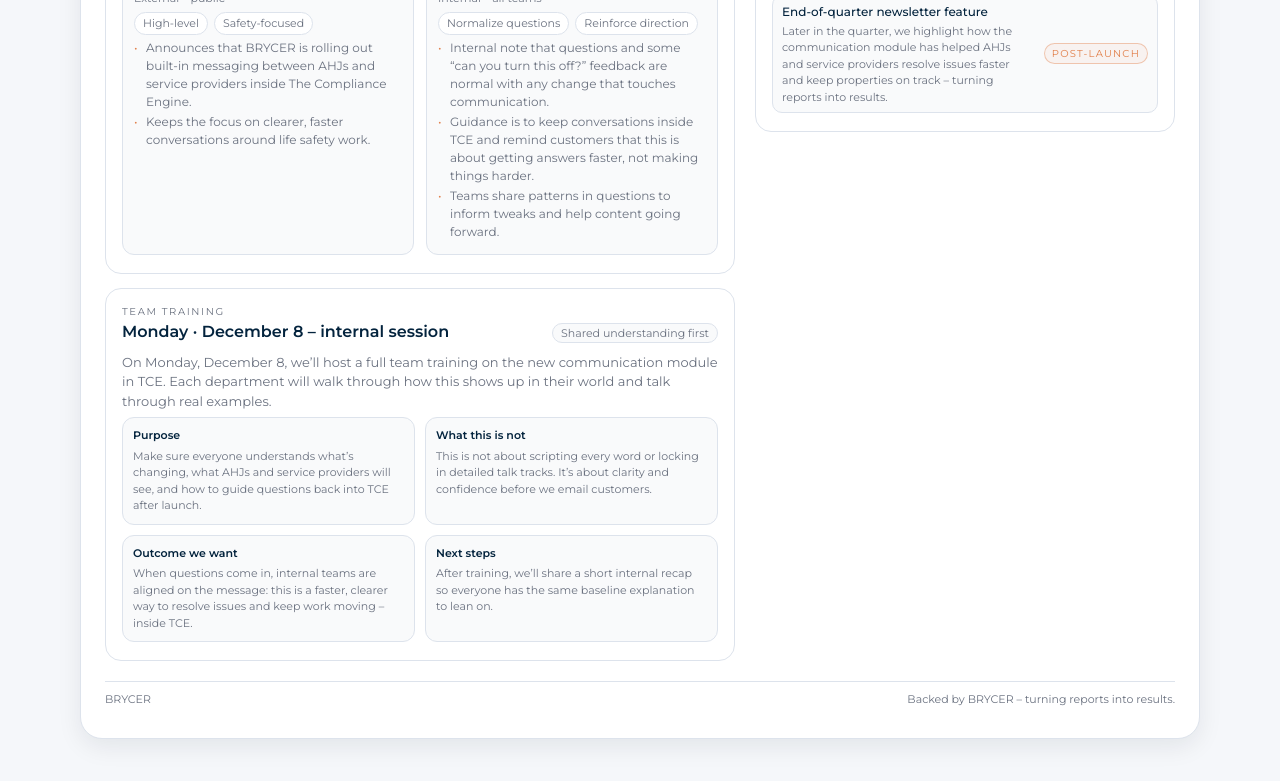
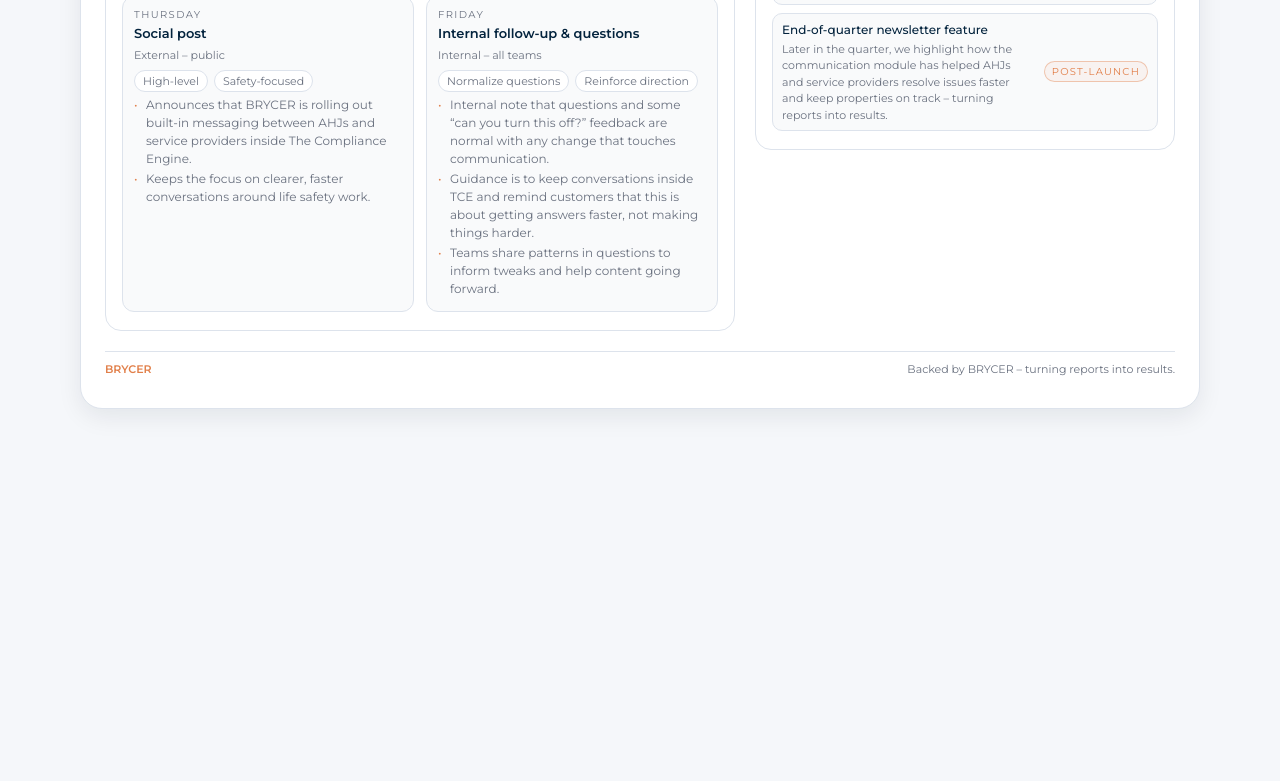
Before and after one commit to probson-ship-it/communication-module, a plain HTML site: page index.html in a window 1280 px wide. Shown: the part 1195-1976 px from the top of the page. After the commit the page ends 1652 px from the top, so only its background shows below. Drawn offline with Linux system fonts and the light colour scheme.

Commit message:
Remove audience section and update launch plan details
Removed audience section and related styles from the HTML. Updated the launch plan description for clarity.

```diff
--- a/index.html
+++ b/index.html
@@ -343,33 +343,6 @@
       font-size: 12px;
     }
 
-    .audience-grid {
-      display: grid;
-      grid-template-columns: repeat(2, minmax(0, 1fr));
-      gap: 10px;
-      margin-top: 6px;
-    }
-
-    .aud-card {
-      border-radius: 12px;
-      background: #f9fafb;
-      border: 1px solid var(--border-soft);
-      padding: 9px 10px 10px;
-      font-size: 12px;
-    }
-
-    .aud-role {
-      font-size: 11px;
-      font-weight: 600;
-      margin-bottom: 4px;
-      color: var(--brycer-blue);
-    }
-
-    .aud-note {
-      font-size: 11px;
-      color: var(--text-muted);
-    }
-
     .assets-list {
       display: grid;
       gap: 8px;
@@ -450,8 +423,7 @@
       .shell {
         padding: 18px 16px 26px;
       }
-      .timeline-grid,
-      .audience-grid {
+      .timeline-grid {
         grid-template-columns: minmax(0, 1fr);
       }
       header {
@@ -472,9 +444,9 @@
             </div>
             <h1>Rollout</h1>
             <p class="hero-sub">
-              A one-week launch plan to introduce direct messaging between AHJs and service providers
-              so they can get to the root of problems faster and keep their communities safer – all
-              from inside TCE.
+              A one-week launch plan that starts with internal training on Monday, December 8,
+              then moves to AHJ and service provider communications – so everyone can get to the
+              root of problems faster and keep their communities safer, all from inside TCE.
             </p>
             <div class="hero-metrics">
               <div class="metric-card">
@@ -484,7 +456,7 @@
               </div>
               <div class="metric-card">
                 <div class="metric-label">Problem we’re supporting</div>
-                <div class="metric-value">Reporting Times</div>
+                <div class="metric-value">Reporting times</div>
                 <div class="metric-chip">Less back-and-forth · more action</div>
               </div>
             </div>
@@ -525,11 +497,11 @@
             <div class="section-label">Sequence</div>
             <div class="section-title-row">
               <div class="section-title">Launch timeline – week one</div>
-              <div class="section-tag"></div>
+              <div class="section-tag">Full flow from Mon–Fri</div>
             </div>
             <div class="section-body">
               <p>
-                We start with our own teams, then move to AHJs and service providers.
+                We start with our own teams on Monday, then move to AHJs and service providers for the rest of the week.
               </p>
 
               <div class="timeline-grid">
@@ -545,7 +517,8 @@
                     <li>Walkthrough of the new messaging experience inside TCE.</li>
                     <li>Each department reviews how this shows up in their world and talks through
                         use cases in training.</li>
-                    <li>Set clear guidance: if questions come in after launch.</li>
+                    <li>Set clear guidance: if questions come in after launch, steer people back
+                        into TCE rather than new side processes.</li>
                   </ul>
                 </div>
 
@@ -616,8 +589,7 @@
                   <ul class="day-list">
                     <li>Announces that BRYCER is rolling out built-in messaging between AHJs and
                         service providers inside The Compliance Engine.</li>
-                    <li>Keeps the focus on clearer, faster conversations around life safety work.
-                        </li>
+                    <li>Keeps the focus on clearer, faster conversations around life safety work.</li>
                   </ul>
                 </div>
 
@@ -637,53 +609,6 @@
                     <li>Teams share patterns in questions to inform tweaks and help content
                         going forward.</li>
                   </ul>
-                </div>
-              </div>
-            </div>
-          </section>
-
-          <section id="audiences">
-            <div class="section-label">Team training</div>
-            <div class="section-title-row">
-              <div class="section-title">Monday · December 8 – internal session</div>
-              <div class="section-tag">Shared understanding first</div>
-            </div>
-            <div class="section-body">
-              <p>
-                On Monday, December 8, we’ll host a full team training on the new communication
-                module in TCE. Each department will walk through how this shows up in their
-                world and talk through real examples.
-              </p>
-
-              <div class="audience-grid">
-                <div class="aud-card">
-                  <div class="aud-role">Purpose</div>
-                  <div class="aud-note">
-                    Make sure everyone understands what’s changing, what AHJs and service
-                    providers will see, and how to guide questions back into TCE after launch.
-                  </div>
-                </div>
-                <div class="aud-card">
-                  <div class="aud-role">What this is not</div>
-                  <div class="aud-note">
-                    This is not about scripting every word or locking in detailed talk tracks.
-                    It’s about clarity and confidence before we email customers.
-                  </div>
-                </div>
-                <div class="aud-card">
-                  <div class="aud-role">Outcome we want</div>
-                  <div class="aud-note">
-                    When questions come in, internal teams are aligned on the message:
-                    this is a faster, clearer way to resolve issues and keep work moving –
-                    inside TCE.
-                  </div>
-                </div>
-                <div class="aud-card">
-                  <div class="aud-role">Next steps</div>
-                  <div class="aud-note">
-                    After training, we’ll share a short internal recap so everyone has the
-                    same baseline explanation to lean on.
-                  </div>
                 </div>
               </div>
             </div>
@@ -795,7 +720,7 @@
 
       <footer>
         <div>
-          <span class="strong"></span>BRYCER
+          <span class="strong">BRYCER</span>
         </div>
         <div>
           Backed by BRYCER – turning reports into results.
```
